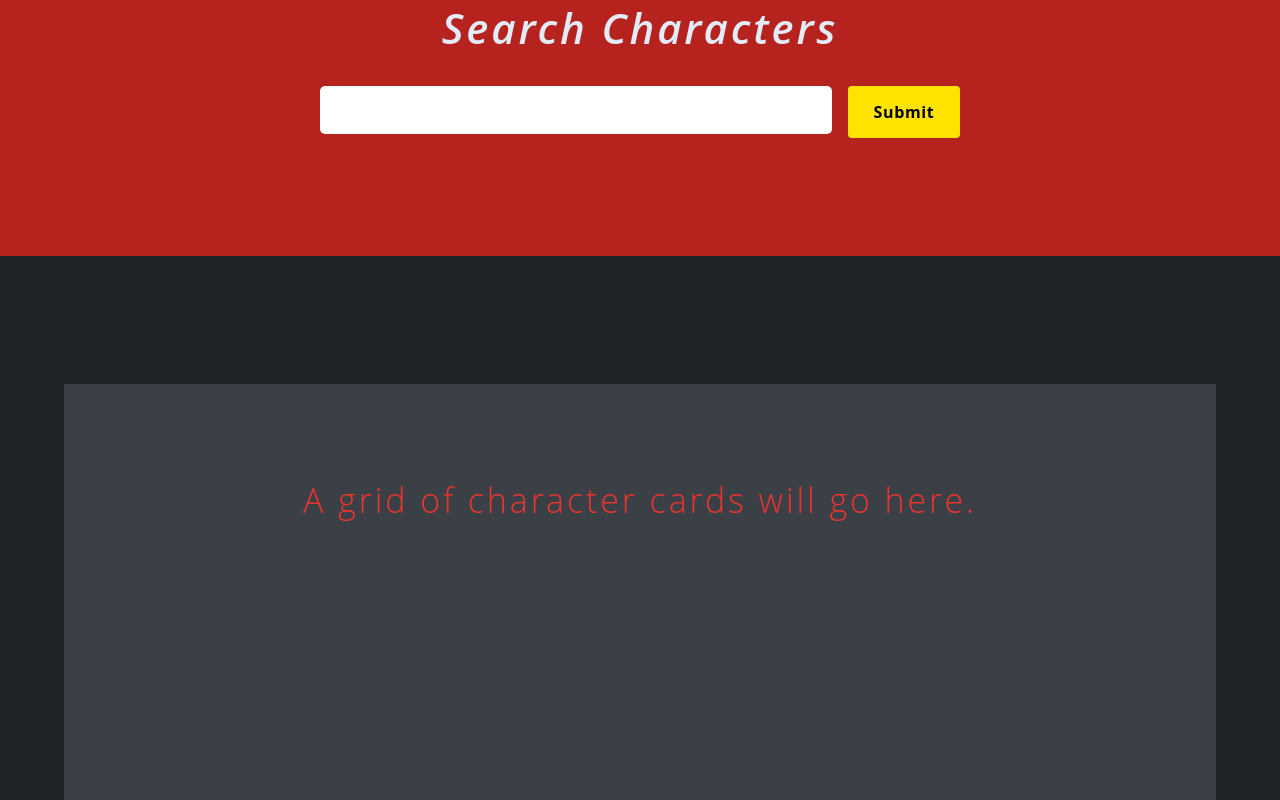
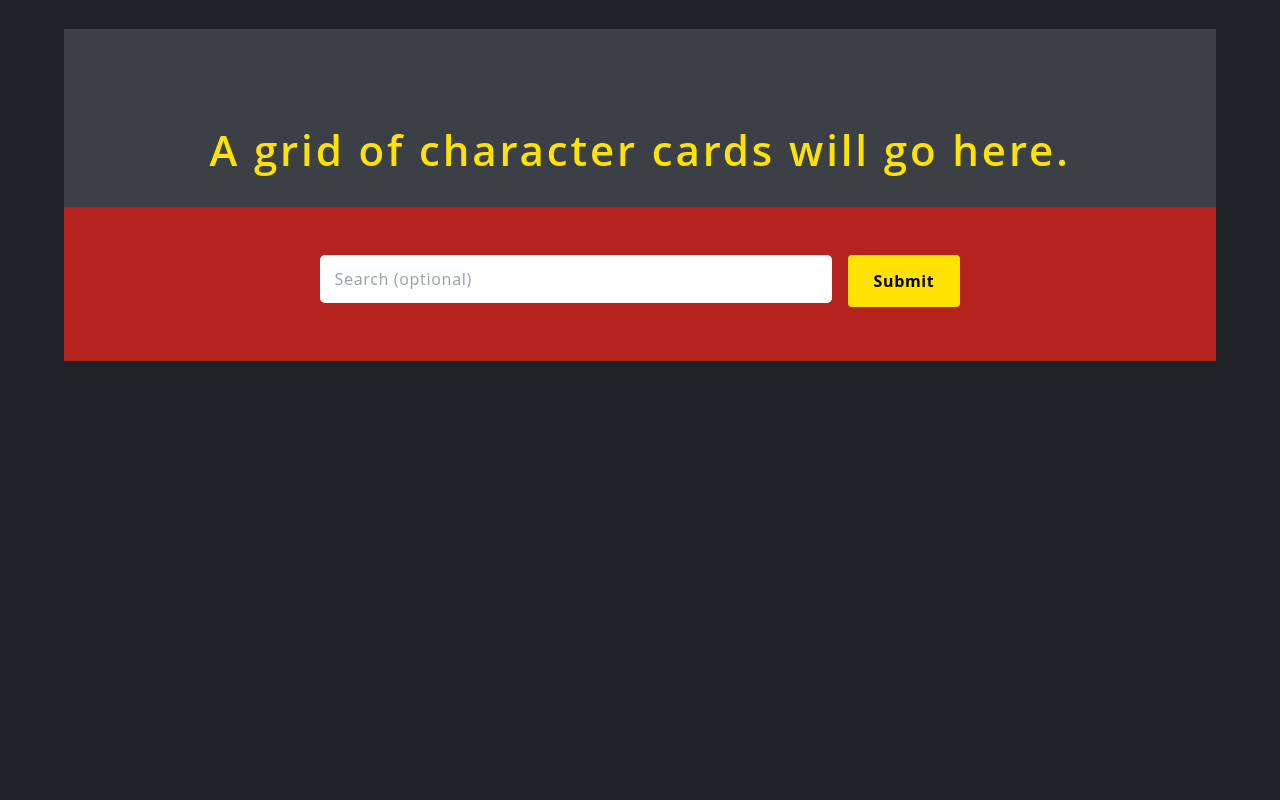
Before and after one commit to sofiamay/starwars-character-app, a React (Create React App) app: page / in a window 1280 px wide. Shown: the part 1040-1840 px from the top of the page. After the commit the page ends 1529 px from the top, so only its background shows below. Built offline with nearby package versions, Linux system fonts and the light colour scheme.

Commit message:
Start working on main section

```diff
--- a/src/App.scss
+++ b/src/App.scss
@@ -2,6 +2,6 @@
   padding-top: 0;
 }
 
-.App .main .section-content {
-  height: 64vw;
+.App .main .main-heading {
+  // color: var(--accent-dark);
 }
--- a/src/App.tsx
+++ b/src/App.tsx
@@ -24,14 +24,12 @@ function App() {
         </div>
       </section>
 
-      <SearchForm />
-
       <section className="main section">
         <div className="section-content">
-          <div className="content pt-16 bg-secondary-light h-full flex flex-col items-center">
-            <h4 className="">A grid of character cards will go here.</h4>
-            <div className="example-card-content grow flex items-center">
-              <p className="">Insert character cards here</p>
+          <div className="content pt-16 bg-secondary-light flex flex-col">
+            <h3 className="main-heading text-center">A grid of character cards will go here.</h3>
+            <div className="search-bar-wrapper">
+              <SearchForm />
             </div>
           </div>
         </div>
--- a/src/components/SearchForm.scss
+++ b/src/components/SearchForm.scss
@@ -2,10 +2,6 @@
   margin: 0;
   color: var(--gray-800);
   font-style: italic;
-}
-
-.SearchForm.section {
-  margin-bottom: 0;
 }
 
 .SearchForm .section-content {
@@ -14,7 +10,7 @@
 }
 
 .SearchForm .form {
-  padding-top: 3vw;
+  padding-top: 3.75vw;
   padding-bottom: 3.75vw;
 }
 
--- a/src/components/SearchForm.tsx
+++ b/src/components/SearchForm.tsx
@@ -27,12 +27,11 @@ function SearchForm() {
   };
 
   return (
-    <section className="SearchForm section bg-accent-dark">
+    <section className="SearchForm bg-accent-dark">
         <div className="section-content">
           <div className="form flex flex-col gap-8 items-center text-center">
-            <h3 className="heading">Search Characters</h3>
             <div className="search flex flex-row gap-4">
-              <input type="text" id="search-input" name="search-input" maxLength={24} value={inputText} onChange={inputHandler} />
+              <input type="text" id="search-input" name="search-input" placeholder="Search (optional)" maxLength={24} value={inputText} onChange={inputHandler} />
               <Button type="primary" onClick={onSubmit}> Submit </Button>
             </div>
           </div>
--- a/src/index.css
+++ b/src/index.css
@@ -30,6 +30,23 @@
 }
 .bg-accent-dark {
 	background-color: var(--accent-dark);
+}
+
+/* Text Colors */
+.primary {
+	color: var(--primary);
+}
+
+.secondary {
+	color: var(--secondary);
+}
+
+.accent {
+	color: var(--accent);
+}
+
+.accent-dark {
+	color: var(--accent-dark);
 }
 
 /* Border Colors */
```
